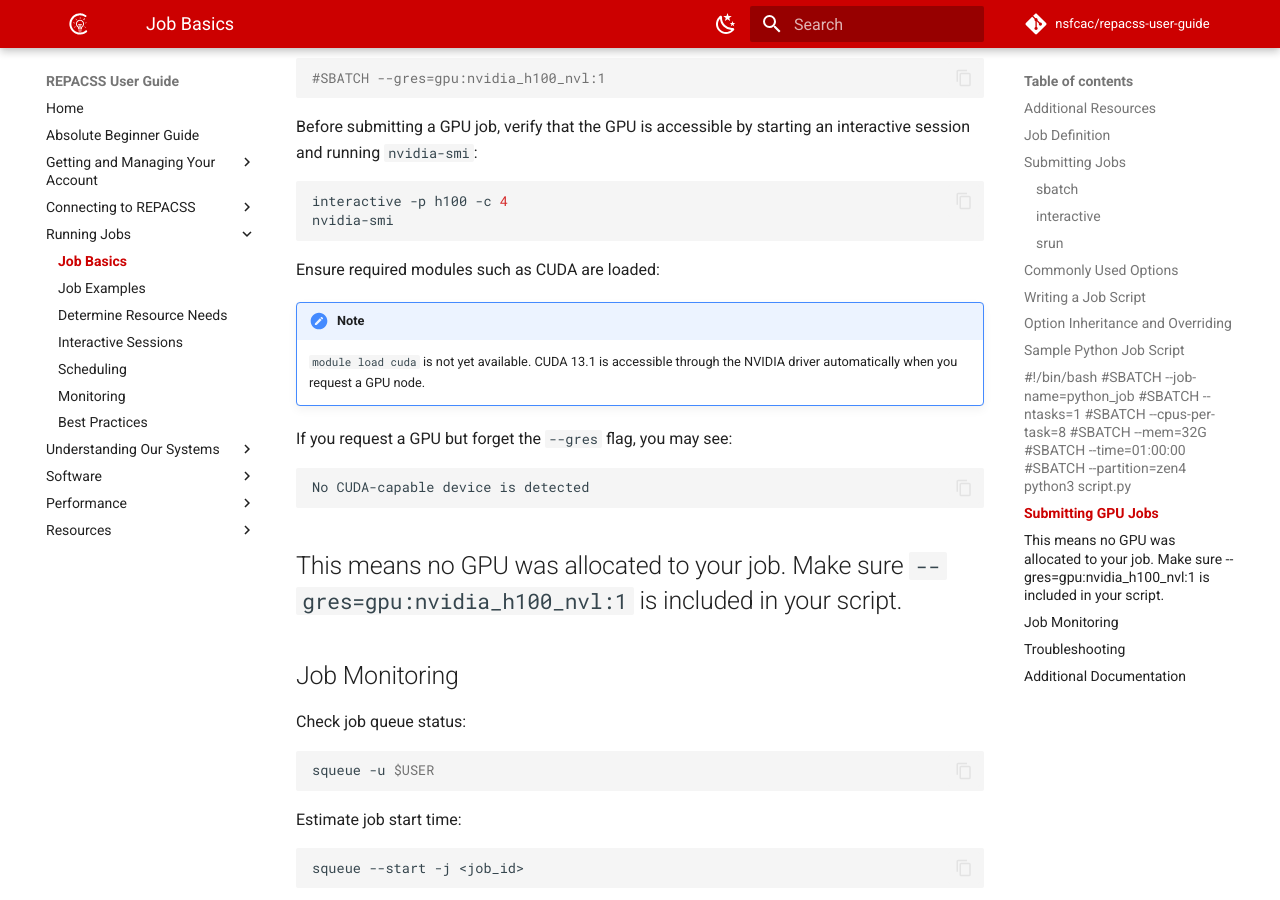
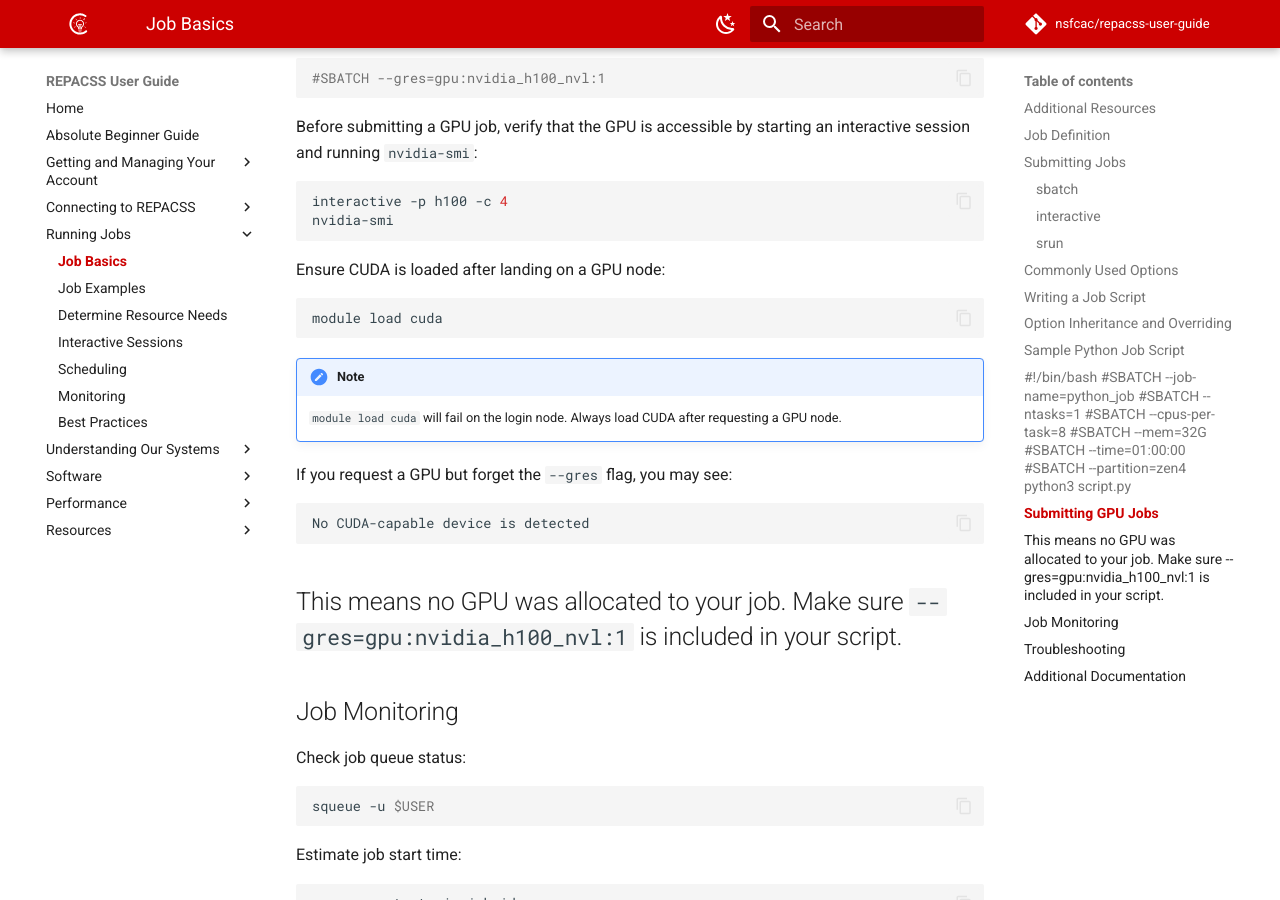
Before and after one commit to nsfcac/repacss-user-guide, an MkDocs documentation site: the page built from docs/running-jobs/basics.md, in a window 1280 px wide and 900 px high, scrolled down 4585 px. Built offline with MkDocs 1.6.1 and Material for MkDocs 9.7.7, drawn with Linux system fonts in a browser that asks for light colours; comment, search, counter and statistics services are not loaded.

Commit message:
added note -> module load cuda fails on login node

````diff
--- a/docs/running-jobs/basics.md
+++ b/docs/running-jobs/basics.md
@@ -171,10 +171,14 @@ Before submitting a GPU job, verify that the GPU is accessible by starting an in
 interactive -p h100 -c 4
 nvidia-smi
 ```
-Ensure required modules such as CUDA are loaded:
+Ensure CUDA is loaded after landing on a GPU node:
+
+```bash
+module load cuda
+```
 
 !!! note
-    `module load cuda` is not yet available. CUDA 13.1 is accessible through the NVIDIA driver automatically when you request a GPU node.
+    `module load cuda` will fail on the login node. Always load CUDA after requesting a GPU node.
 
 If you request a GPU but forget the `--gres` flag, you may see:
 
````
